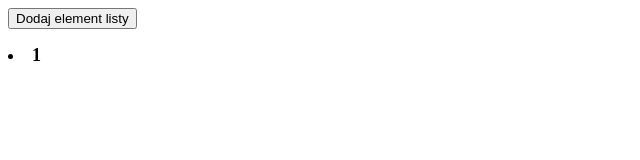
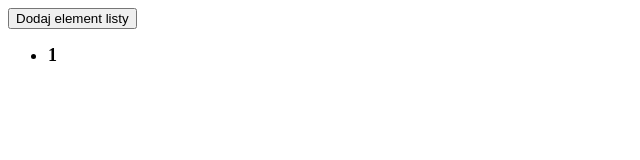
Before and after one commit to Mkrasicka/JS_visit_1, a plain HTML site: page second/index.html in a window 1280 px wide. Both pictures are taken after a click on the button "Dodaj element listy". Shown: the full height of the page, 0-640 px from the left. Drawn offline with Linux system fonts and the light colour scheme.

Commit message:
challenge

```diff
--- a/second/index.html
+++ b/second/index.html
@@ -22,7 +22,8 @@
     const addElement = function () {
       const element = document.createElement("li");
       element.textContent = number;
-      document.body.appendChild(element);
+      const list = document.querySelector("ul");
+      list.appendChild(element);
       number = number + 2;
       if (number % 3 == 0) {
         element.classList.add("big");
```
